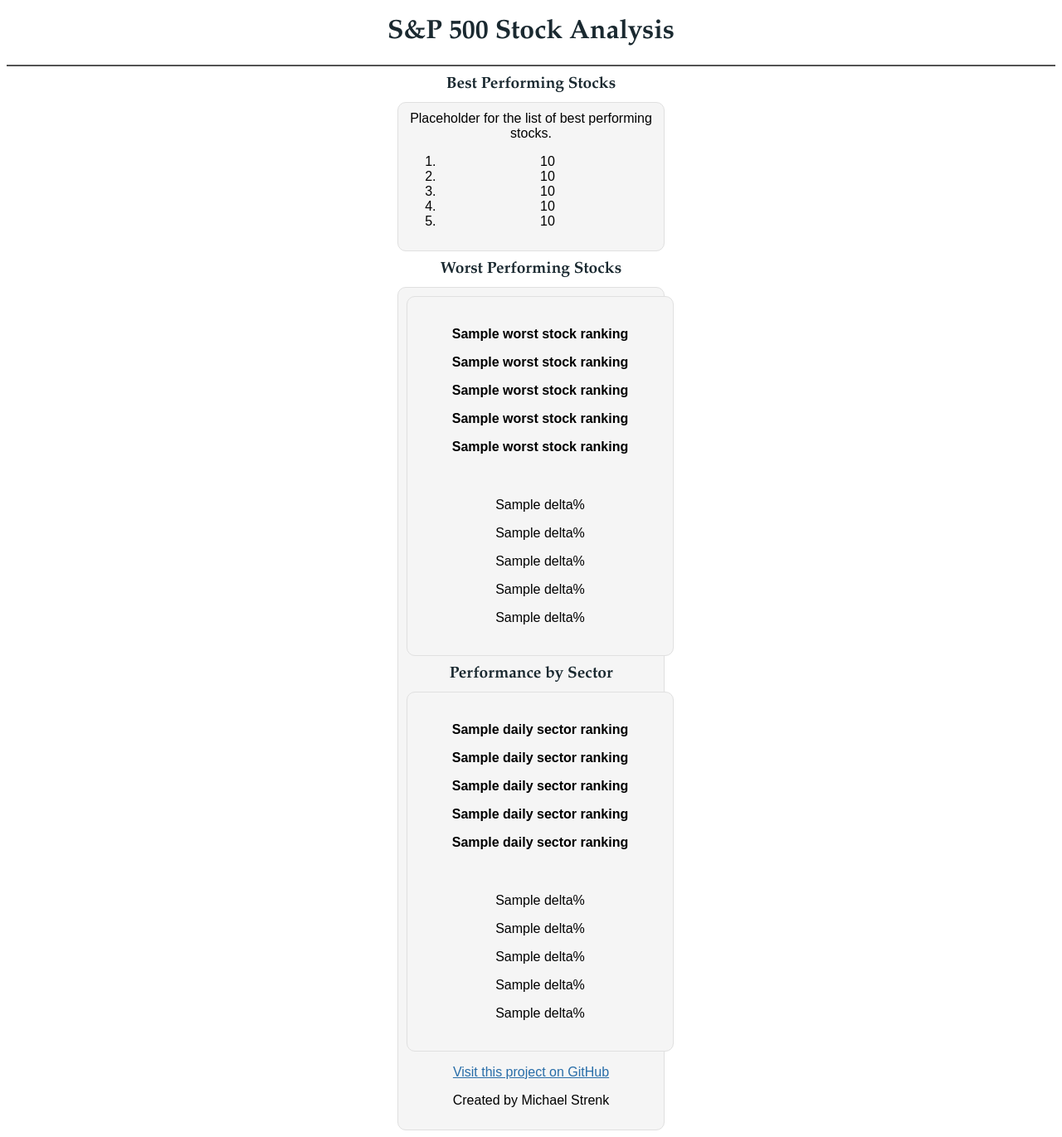
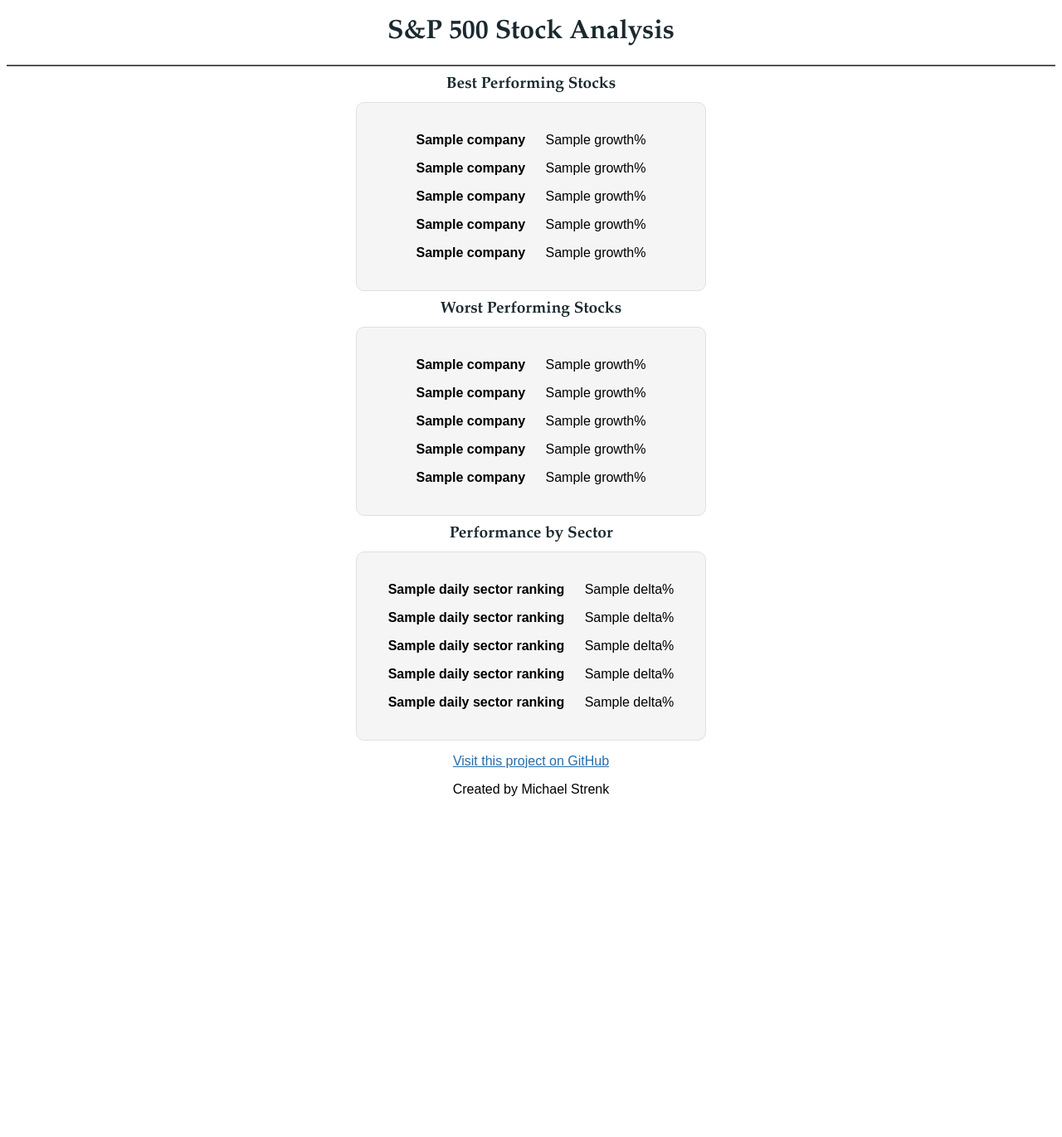
Before and after one commit to MikeStrenk/Stock-Grabber, a Flask app: template templates/index.html in a window 1280 px wide. Shown: the whole page at 83% size. After the commit the page ends 960 px from the top, so only its background shows below. Run offline with Flask 2, Linux system fonts and the light colour scheme; the template is opened without the code that fills it: most values are stand-ins (such as "Sample title", 1, 10 or a date in 2020); some libraries are stand-ins or nearby versions.

Commit message:
stock data now pulling properly from Mongo

```diff
--- a/app.py
+++ b/app.py
@@ -14,6 +14,31 @@
 sectorData = db.sectorData
 
 
+def get_stock_data(sort_direction, count=5):
+    '''sort_direction should be -1 for best stocks, 1 for worst stocks'''
+    date_obj = stockData.find({},
+                              {'date': 1,
+                               '_id': 0}).sort([('date', -1)]).limit(1)
+    date_dict = {}
+    for items in date_obj:
+        date_dict['date'] = items['date']
+
+    stock_data = stockData.find({'date': date_dict['date']},
+                                {'date': 1,
+                                 '_id': 0,
+                                 'Ticker': 1,
+                                 'Company': 1,
+                                 'quote price': 1,
+                                 'growth': 1}).sort([('growth',
+                                                      sort_direction)])
+
+    stock_data_container = []
+    for items in stock_data:
+        stock_data_container.append(items)
+
+    return stock_data_container[:count]
+
+
 def get_sector_data():
     data = sectorData.find_one()
     ranking = {}
@@ -27,38 +52,17 @@
 
 @app.route('/test')
 def test():
-    date_obj = stockData.find({}, {'date': 1, '_id': 0}).sort([('date', -1)]).limit(1)
-    date_container = {}
-    for items in date_obj:
-        # date_container.append(str(items['date']))
-        datecontainer['date'] = items['date']
-
-    date = date_container[0]
-    date = date_container
-
-
-    data = stockData.find({'date': datecontainer}, {'date': 1,
-                                                     '_id': 0,
-                                                     'Ticker': 1,
-                                                     'quote price': 1}).limit(10)
-
-    data_container = ''
-    for items in data:
-        data_container += str(items)
-
-    return data_container
+    return "test page"
 
 
 @app.route('/')
 def return_index_page():
-    best_stock_1 = 'AAPL'
-    best_stock_2 = 'AMZ'
-    best_stock_3 = 'GOOGL'
+    best_stocks = get_stock_data(sort_direction=-1)
+    worst_stocks = get_stock_data(sort_direction=1)
     daily_sector_ranking = get_sector_data()
     return render_template('index.html',
-                           best_stock_1='AAPL',
-                           best_stock_2='AMZ',
-                           best_stock_3='GOOGL',
+                           best_stock_ranking=best_stocks,
+                           worst_stock_ranking=worst_stocks,
                            daily_sector_ranking=daily_sector_ranking
                            )
 
--- a/static/styles.css
+++ b/static/styles.css
@@ -10,7 +10,7 @@
 
 .graph {
     margin: 0 auto;
-    width: 300px;
+    width: 400px;
     text-align: center;
     background: #F5F5F5;
     padding: 10px;
--- a/templates/index.html
+++ b/templates/index.html
@@ -15,43 +15,38 @@
   <h2>Best Performing Stocks</h2>
 
   <div class="graph">
-    Placeholder for the list of best performing stocks.
-    <ol>
-      <li>
-        {{  best_stock_1  }}
-      </li>
-      <li>
-        {{  best_stock_2  }}
-      </li>
-      <li>
-        {{  best_stock_3  }}
-      </li>
-      <li>
-        {{  best_stock_4  }}
-      </li>
-      <li>
-        {{  best_stock_5  }}
-      </li>
-    </ol>
+    <div class='ticker'>
+      <p> {{  best_stock_ranking[0]['Company']  }} </p>
+      <p> {{  best_stock_ranking[1]['Company']  }} </p>
+      <p> {{  best_stock_ranking[2]['Company']  }} </p>
+      <p> {{  best_stock_ranking[3]['Company']  }} </p>
+      <p> {{  best_stock_ranking[4]['Company']  }} </p>
+    </div>
+    <div class='percent_delta'>
+      <p> {{  best_stock_ranking[0]['growth']  }}% </p>
+      <p> {{  best_stock_ranking[1]['growth']  }}% </p>
+      <p> {{  best_stock_ranking[2]['growth']  }}% </p>
+      <p> {{  best_stock_ranking[3]['growth']  }}% </p>
+      <p> {{  best_stock_ranking[4]['growth']  }}% </p>
+    </div>
   </div>
 
   <h2>Worst Performing Stocks</h2>
 
   <div class="graph">
-    <div class="graph">
       <div class='ticker'>
-        <p> {{  worst_stock_ranking[1]['name']  }} </p>
-        <p> {{  worst_stock_ranking[2]['name']  }} </p>
-        <p> {{  worst_stock_ranking[3]['name']  }} </p>
-        <p> {{  worst_stock_ranking[4]['name']  }} </p>
-        <p> {{  worst_stock_ranking[5]['name']  }} </p>
+        <p> {{  worst_stock_ranking[0]['Company']  }} </p>
+        <p> {{  worst_stock_ranking[1]['Company']  }} </p>
+        <p> {{  worst_stock_ranking[2]['Company']  }} </p>
+        <p> {{  worst_stock_ranking[3]['Company']  }} </p>
+        <p> {{  worst_stock_ranking[4]['Company']  }} </p>
       </div>
       <div class='percent_delta'>
-        <p> {{  worst_stock_ranking[1]['delta']  }}% </p>
-        <p> {{  worst_stock_ranking[2]['delta']  }}% </p>
-        <p> {{  worst_stock_ranking[3]['delta']  }}% </p>
-        <p> {{  worst_stock_ranking[4]['delta']  }}% </p>
-        <p> {{  worst_stock_ranking[5]['delta']  }}% </p>
+        <p> {{  worst_stock_ranking[0]['growth']  }}% </p>
+        <p> {{  worst_stock_ranking[1]['growth']  }}% </p>
+        <p> {{  worst_stock_ranking[2]['growth']  }}% </p>
+        <p> {{  worst_stock_ranking[3]['growth']  }}% </p>
+        <p> {{  worst_stock_ranking[4]['growth']  }}% </p>
       </div>
   </div>
 
```
